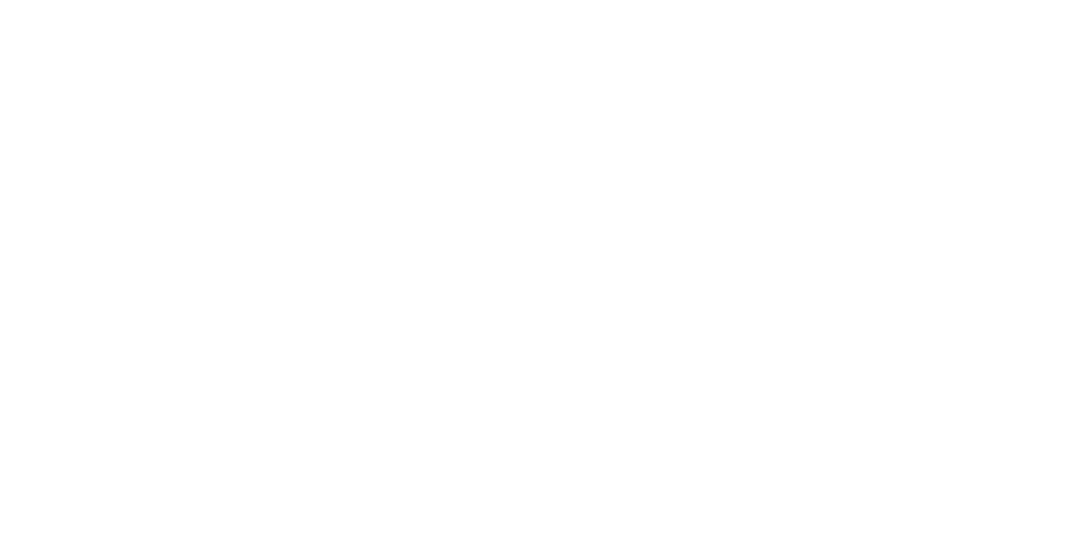
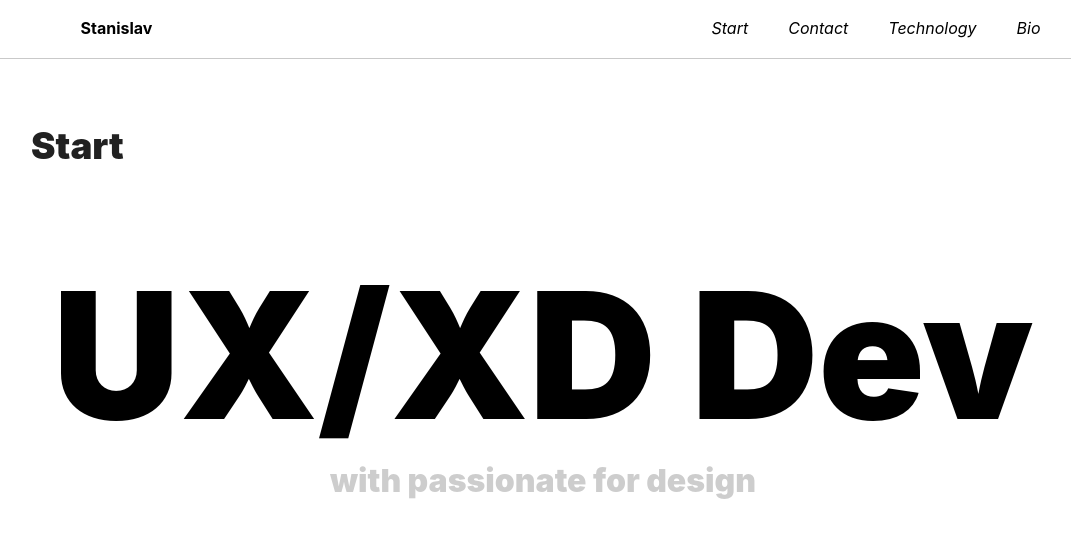
Before and after one commit to rilexus/home, a React (Create React App) app: page /start in a window 1280 px wide. Shown: the top 538 px of the page, without its empty margins (97-1168 px from the left). Built offline with nearby package versions, Linux system fonts and the light colour scheme.

Commit message:
added start page

```diff
--- a/public/index.html
+++ b/public/index.html
@@ -12,7 +12,7 @@
     <link rel="manifest" href="%PUBLIC_URL%/manifest.json">
 
 
-    <title>React App</title>
+    <title>Stanislav's Site</title>
   </head>
   <body>
     <noscript>
--- a/src/App.js
+++ b/src/App.jsx
@@ -4,11 +4,12 @@
 import { CSSTransition } from 'react-transition-group';
 import uuid from 'uuid';
 import GreetingComponent from "./pages/greeting-page-component/greeting.component";
-import {BioComponent} from "./bio/bio.component";
+import {BioComponent} from "./pages/bio/bio.component";
 
 import {lurkerFace} from "./shared/utils";
 import {TechnologyPageComponent} from "./pages/technology-page/technology-page.component";
 import ContactPageComponent from "./pages/contact-page-component/contact-page.component";
+import StartPageComponent from "./pages/start-page-component/start-page.component";
 
 
 
@@ -41,6 +42,7 @@
 	  this.props.history.push('/technology');
   }
 
+
   render() {
     return (
         <div className="App">
@@ -59,6 +61,9 @@
             <Route exact path={'/contact'} render={() => (
                 <ContactPageComponent/>
             )}/>
+            <Route exact path={'/start'} render={() => (
+                <StartPageComponent/>
+            )}/>
 
         </div>
     );
--- a/src/pages/contact-page-component/contact-page.component.jsx
+++ b/src/pages/contact-page-component/contact-page.component.jsx
@@ -49,6 +49,8 @@
                                 subtitle={'CALL ME'}
                                 comment={'ill wait'}
                                 // url={'https://media.giphy.com/media/l46C7yr4XM8YNWnEQ/giphy.gif'}
+
+                                //https://media.giphy.com/media/26FPq8u5gvYO9GzoA/giphy.gif
                                 url={'https://media.giphy.com/media/26FPq8u5gvYO9GzoA/giphy.gif'}
                                 shrink={this.state.minify}
                             />
--- a/src/pages/greeting-page-component/greeting.component.js
+++ b/src/pages/greeting-page-component/greeting.component.jsx
@@ -39,13 +39,14 @@
 
     handleDecision(){
         this.setState(state => ({...state, showAwesome: true}));
-        setTimeout(()=>{
-            this.setState(state => ({
-                ...state,
-                showAwesome: false
-            }));
-            this.props.history.push('/bio');
-        }, 2200);
+        // setTimeout(()=>{
+        //     this.setState(state => ({
+        //         ...state,
+        //         showAwesome: false
+        //     }));
+        //     this.props.history.push('/start');
+        // }, 2200);
+        this.props.history.push('/start');
     }
 
 	handleAwesomeClick(word){
@@ -82,7 +83,7 @@
 						</div>
                         <InterestedComponent/>
                         <DecisionComponent onClick={()=>this.handleDecision()}/>
-                        <DarkenComponent show={this.state.showAwesome}/>
+                        {/*<DarkenComponent show={this.state.showAwesome}/>*/}
 					</div>
 				</CSSTransition>
 			</div>
--- /dev/null
+++ b/src/pages/start-page-component/start-page-component.style.scss
@@ -0,0 +1,3 @@
+.start-page-component {
+
+}
--- /dev/null
+++ b/src/pages/start-page-component/start-page.component.jsx
@@ -0,0 +1,34 @@
+import React from 'react';
+import './start-page-component.style.scss';
+import HeaderComponent from "../../shared/components/page-header-component/header.component";
+import PageTitleComponent from "../../shared/components/page-title-component/page-title.component";
+import PageSubtitleComponent from "../../shared/components/page-subtitle-component/page-subtitle.component";
+
+
+class StartPageComponent extends React.Component{
+    state = {
+
+    };
+
+    componentDidMount(){
+
+    }
+
+    render(){
+        return(
+            <div className={'start-page-component'}>
+                <HeaderComponent/>
+                <PageTitleComponent title={'Start'} comment={''}/>
+                <PageSubtitleComponent
+                    subtitle={'UX/XD Dev'}
+                    url={''}
+                    comment={'with passionate for design'}
+                />
+            </div>
+        )
+    }
+}
+
+
+
+export default StartPageComponent;
--- a/src/shared/components/page-header-component/header-component.style.scss
+++ b/src/shared/components/page-header-component/header-component.style.scss
@@ -29,6 +29,11 @@
     .name-logo {
       font-size: 1rem;
       font-weight: 700;
+      cursor: pointer;
+      a{
+        color: black;
+        text-decoration: none;
+      }
     }
   }
 
--- a/src/shared/components/page-header-component/header.component.jsx
+++ b/src/shared/components/page-header-component/header.component.jsx
@@ -18,21 +18,11 @@
 		>
 			<header className={'header-component'}>
 				<div className={'head-content-wrapper'}>
-					<span className={'name-logo'}>Stanislav</span>
+					<span className={'name-logo'}>
+						<Link to={'/start'}>Stanislav</Link>
+					</span>
 					<div className={'links'}>
-						{/*<div className={'link'}>*/}
-							{/*<Link to={'/contact'}>Contact</Link>*/}
-							{/*<span className={'layer_1'}/>*/}
-							{/*<span className={'layer_2'}/>*/}
-							{/*<span className={'layer_3'}/>*/}
-						{/*</div>*/}
-						{/*<div className={'link'}>*/}
-							{/*<Link to={'/technology'}>Technology</Link>*/}
-						{/*</div>*/}
-                        {/*<div className={'link'}>*/}
-							{/*<Link to={'/bio'}>Bio</Link>*/}
-
-						{/*</div>*/}
+                        <HeaderLinkComponent to={'/start'} text={'Start'}/>
 						<HeaderLinkComponent to={'/contact'} text={'Contact'}/>
                         <HeaderLinkComponent to={'/technology'} text={'Technology'}/>
                         <HeaderLinkComponent to={'/bio'} text={'Bio'}/>
--- a/src/shared/components/page-subtitle-component/page-subtitle.component.jsx
+++ b/src/shared/components/page-subtitle-component/page-subtitle.component.jsx
@@ -14,7 +14,7 @@
 				classNames={'appear-grow'}
 			>
 				<div
-					style={{backgroundImage: `url("${url}")`}}
+					style={{backgroundImage: `url("${url}")`, backgroundColor: url? 'transparent' : 'black'}}
 					className={['section-title'].join(' ')}
 					id={'page-subtitle'}>
 					{subtitle}
```
Also changed, not shown: src/pages/bio/bio.component.js (renamed from src/bio/bio.component.js), src/pages/bio/bio.style.scss (renamed from src/bio/bio.style.scss).
